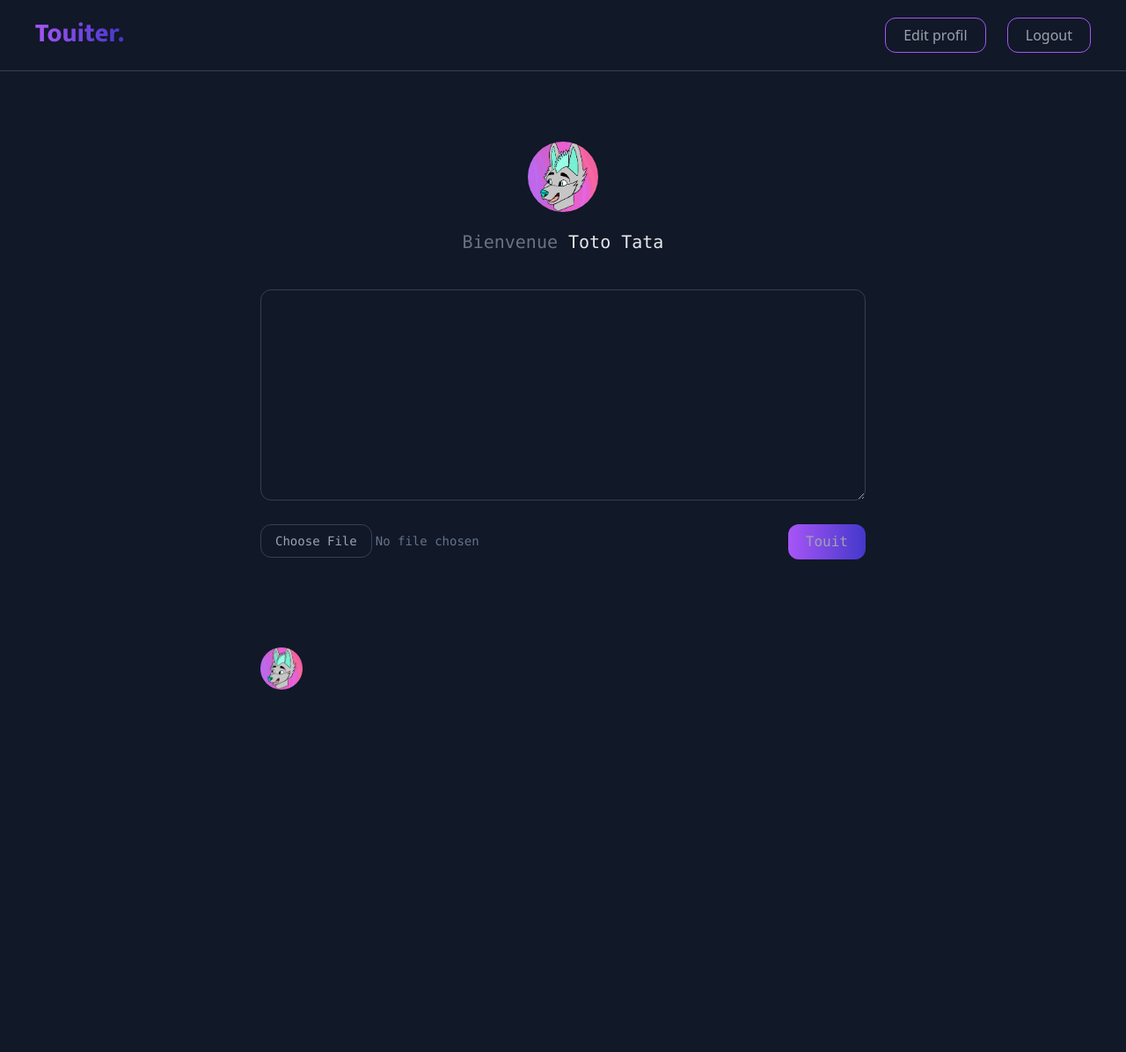
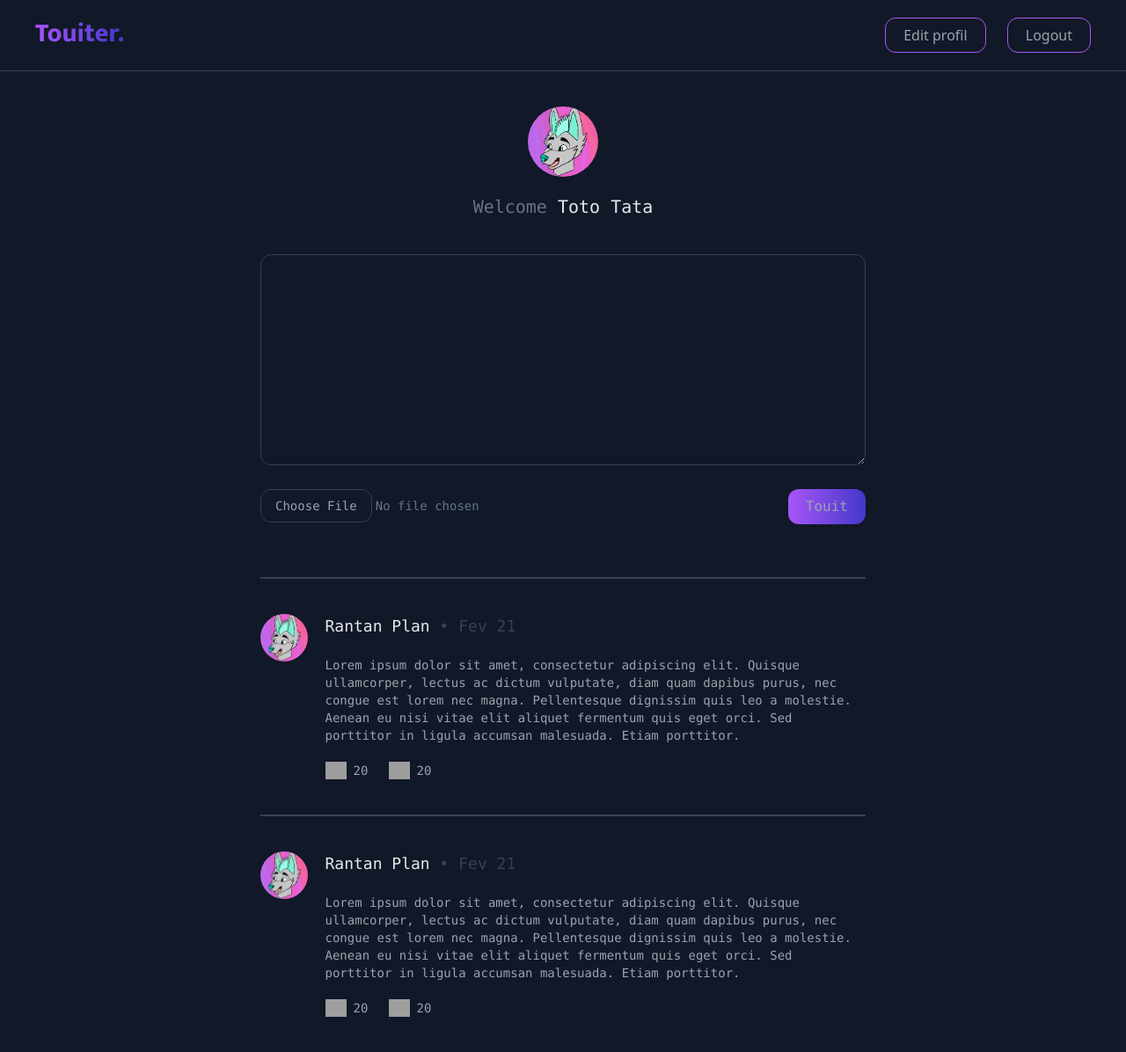
Before and after one commit to adatechschool/project_collectif_reseau_social-touite_charles_noura_audrey, a PHP site: page /home.php in a window 1280 px wide. Shown: the whole page at 88% size. Before the commit the page ends 784 px from the top, so only its background shows below. Run offline with PHP 8.4, Linux system fonts and the light colour scheme; a user stored in the database is signed in; data comes from the database, SQL or seed files in the repository; some libraries are stand-ins or nearby versions; grey boxes are pictures that could not be loaded.

Commit message:
💫 update CSS -> home.php

```diff
--- a/home.php
+++ b/home.php
@@ -9,6 +9,7 @@ if (isset($_SESSION["connected_id"])) {
 ?>
 <!DOCTYPE html>
 <html lang="en">
+
 <head>
   <meta charset="UTF-8" />
   <meta http-equiv="X-UA-Compatible" content="IE=edge" />
@@ -17,121 +18,116 @@ if (isset($_SESSION["connected_id"])) {
   <link rel="stylesheet" href="./css/index.css" />
   <link rel="preconnect" href="https://fonts.googleapis.com" />
   <link rel="preconnect" href="https://fonts.gstatic.com" crossorigin />
-    <link
-      href="https://fonts.googleapis.com/css2?family=Mukta:wght@800&display=swap"
-      rel="stylesheet"
-    />
+  <link href="https://fonts.googleapis.com/css2?family=Mukta:wght@800&display=swap" rel="stylesheet" />
   <title>Document</title>
 </head>
 
 <body class="bg-gray-900">
   <?php
   include "config.php";
-    $mysqli=config();
+  $mysqli = config();
   $laQuestionEnSql = "SELECT * FROM users WHERE ID = '$userId' ";
   $lesInformations = $mysqli->query($laQuestionEnSql);
   $user = $lesInformations->fetch_assoc();
   ?>
-    <header
-      class="flex justify-between px-10 py-5 border-b-[1px] border-b-gray-700"
-    >
-      <h1
-        class="mukta text-transparent bg-clip-text bg-gradient-to-r from-purple-500 to-indigo-700 text-3xl bg-gray-900"
-      >
+  <header class="flex justify-between px-10 py-5 border-b-[1px] border-b-gray-700">
+    <h1 class="mukta text-transparent bg-clip-text bg-gradient-to-r from-purple-500 to-indigo-700 text-3xl bg-gray-900">
       Touiter.
     </h1>
 
     <div>
-        <button
-          class="text-center text-gray-400 px-5 h-10 mr-5 rounded-xl focus:outline-none focus:border-purple-500 border-[1px] border-purple-500 transition-transform hover:scale-[1.03] duration-500 ease-out"
-        >
+      <button class="text-center text-gray-400 px-5 h-10 mr-5 rounded-xl focus:outline-none focus:border-purple-500 border-[1px] border-purple-500 transition-transform hover:scale-[1.03] duration-500 ease-out">
         Edit profil
       </button>
-        <a href="logout.php"><button
-          class="text-center text-gray-400 px-5 h-10 rounded-xl border-[1px] border-purple-500 focus:outline-none focus:border-purple-500 transition-transform hover:scale-[1.03] duration-500 ease-out"
-        >
+      <a href="logout.php"><button class="text-center text-gray-400 px-5 h-10 rounded-xl border-[1px] border-purple-500 focus:outline-none focus:border-purple-500 transition-transform hover:scale-[1.03] duration-500 ease-out">
           Logout
         </button></a>
     </div>
   </header>
 
-    <div
-      class="flex flex-col items-center m-10 font-mono mx-auto p-10 sm:max-w-3xl"
-    >
-
-      <img
-        class="rounded-full w-20 object-cover"
-        src="./img/avatar.png"
-        alt=""
-      />
+  <div class="flex flex-col items-center m-10 font-mono mx-auto px-10 sm:max-w-3xl">
+    <img class="rounded-full w-20 object-cover" src="/img/avatar.png" alt="" />
     <p class="text-xl mt-5">
-        <span class="text-gray-500">Bienvenue</span>
-        <span class="text-gray-200"><?php echo $user["LASTNAME"]?></span>
-        <span class="text-gray-200"><?php echo $user["FIRSTNAME"]?></span>
-
+      <span class="text-gray-500">Welcome</span>
+      <span class="text-gray-200"><?php echo $user["LASTNAME"] ?></span>
+      <span class="text-gray-200"><?php echo $user["FIRSTNAME"] ?></span>
     </p>
     <form action="home.php" method="post" class="w-full m-5 text-gray-400">
-        <textarea name="message"
-          class="w-full placeholder-gray-700 mt-5 rounded-xl h-60 bg-gray-900 border border-solid border-gray-700 text-sm p-5 focus:outline-none focus:border-purple-500"
-        ></textarea>
+      <textarea class="w-full placeholder-gray-700 mt-5 rounded-xl h-60 bg-gray-900 border border-solid border-gray-700 text-sm p-5 focus:outline-none focus:border-purple-500"></textarea>
       <div class="flex justify-between mt-5">
-          <input
-            type="file"
-            class="block text-sm text-slate-500 file:py-2 file:px-4 file:rounded-xl file:border file:border-solid file:border-gray-700 file:bg-gray-900 file:text-sm file:text-gray-400 hover:file:bg-violet-100"
-          />
-          <button
-            type="submit"
-            class="text-center text-gray-400 px-5 rounded-xl h-10 focus:outline-none focus:border-purple-500 bg-gradient-to-r from-purple-500 to-indigo-700 transition-transform hover:scale-[1.03] duration-500 ease-out"
-          >
+        <input type="file" class="block text-sm text-slate-500 file:py-2 file:px-4 file:rounded-xl file:border file:border-solid file:border-gray-700 file:bg-gray-900 file:text-sm file:text-gray-400 hover:file:bg-violet-100" />
+        <button type="submit" class="text-center text-gray-400 px-5 rounded-xl h-10 focus:outline-none focus:border-purple-500 bg-gradient-to-r from-purple-500 to-indigo-700 transition-transform hover:scale-[1.03] duration-500 ease-out">
           Touit
         </button>
       </div>
     </form>
   </div>
 
-    <div class="flex mx-auto px-10 sm:max-w-3xl">
-      <img
-        class="rounded-full w-12 object-cover"
-        src="./img/avatar.png"
-        alt=""
-      />
-      <p></p>
+  <div class="message flex flex-col justify-between mx-auto px-10 text-gray-400 text-sm font-mono sm:max-w-3xl">
+    <div class="border-[0.5px] border-solid border-gray-700"></div>
+
+    <div class="flex mt-10">
+      <div>
+        <img class="rounded-full w-60 object-cover" src="/img/avatar.png" alt="" />
       </div>
 
-    <!-- <div class="flex flex-col h-screen font-mono">
-      <div class="w-full px-10 text-center m-auto sm:max-w-[450px]">
-        <h1 class="text-gray-700 text-xl">Signup</h1>
-        <form action="" class="flex flex-col text-gray-400">
-          <input
-            type="email"
-            placeholder="Email"
-            class="placeholder-gray-700 mt-5 rounded-xl h-14 bg-gray-900 border border-solid border-gray-700 text-sm p-5 focus:outline-none focus:border-purple-500"
-          />
+      <div class="text ml-5">
+        <p class="text-lg text-gray-200">
+          Rantan Plan <span class="text-gray-700">• Fev 21</span>
+        </p>
+        <p class="mt-5">
+          Lorem ipsum dolor sit amet, consectetur adipiscing elit. Quisque
+          ullamcorper, lectus ac dictum vulputate, diam quam dapibus purus,
+          nec congue est lorem nec magna. Pellentesque dignissim quis leo a
+          molestie. Aenean eu nisi vitae elit aliquet fermentum quis eget
+          orci. Sed porttitor in ligula accumsan malesuada. Etiam porttitor.
+        </p>
+        <div class="icons flex mb-10">
+          <div class="icon-message flex w-6 mt-5">
+            <img src="./img/icon-message.svg" alt="" />
+            <p class="ml-2">20</p>
+          </div>
+          <div class="icon-heart flex w-6 mt-5 ml-12">
+            <img src="./img/icon-heart.svg" alt="" />
+            <p class="ml-2">20</p>
+          </div>
+        </div>
+      </div>
+    </div>
+  </div>
 
-          <input
-            type="text"
-            placeholder="Lastname"
-            class="placeholder-gray-700 mt-5 rounded-xl h-14 bg-gray-900 border border-solid border-gray-700 text-sm p-5 focus:outline-none focus:border-purple-500"
-          />
-          <input
-            type="text"
-            placeholder="Firstname"
-            class="placeholder-gray-700 mt-5 rounded-xl h-14 bg-gray-900 border border-solid border-gray-700 text-sm p-5 focus:outline-none focus:border-purple-500"
-          />
+  <div class="message flex flex-col justify-between mx-auto px-10 text-gray-400 text-sm font-mono sm:max-w-3xl">
+    <div class="border-[0.5px] border-solid border-gray-700"></div>
 
-          <input
-            type="password"
-            placeholder="Password"
-            class="placeholder-gray-700 mt-5 rounded-xl h-14 bg-gray-900 border border-solid border-gray-700 text-sm p-5 focus:outline-none focus:border-purple-500"
-          />
-          <button
-            type="submit"
-            class="text-center text-gray-400 mt-5 rounded-xl h-14 focus:outline-none focus:border-purple-500 bg-gradient-to-r from-purple-500 to-indigo-700 transition-transform hover:scale-[1.03] duration-500 ease-out"
-          >
-            Register
-          </button>
-        </form>
+    <div class="flex mt-10">
+      <div>
+        <img class="rounded-full w-60 object-cover" src="/img/avatar.png" alt="" />
       </div>
-    </div> -->
+
+      <div class="text ml-5">
+        <p class="text-lg text-gray-200">
+          Rantan Plan <span class="text-gray-700">• Fev 21</span>
+        </p>
+        <p class="mt-5">
+          Lorem ipsum dolor sit amet, consectetur adipiscing elit. Quisque
+          ullamcorper, lectus ac dictum vulputate, diam quam dapibus purus,
+          nec congue est lorem nec magna. Pellentesque dignissim quis leo a
+          molestie. Aenean eu nisi vitae elit aliquet fermentum quis eget
+          orci. Sed porttitor in ligula accumsan malesuada. Etiam porttitor.
+        </p>
+        <div class="icons flex mb-10">
+          <div class="icon-message flex w-6 mt-5">
+            <img src="./img/icon-message.svg" alt="" />
+            <p class="ml-2">20</p>
+          </div>
+          <div class="icon-heart flex w-6 mt-5 ml-12">
+            <img src="./img/icon-heart.svg" alt="" />
+            <p class="ml-2">20</p>
+          </div>
+        </div>
+      </div>
+    </div>
+  </div>
 </body>
+
 </html>
```
Lines whose indentation alone changed are shown as unchanged.
